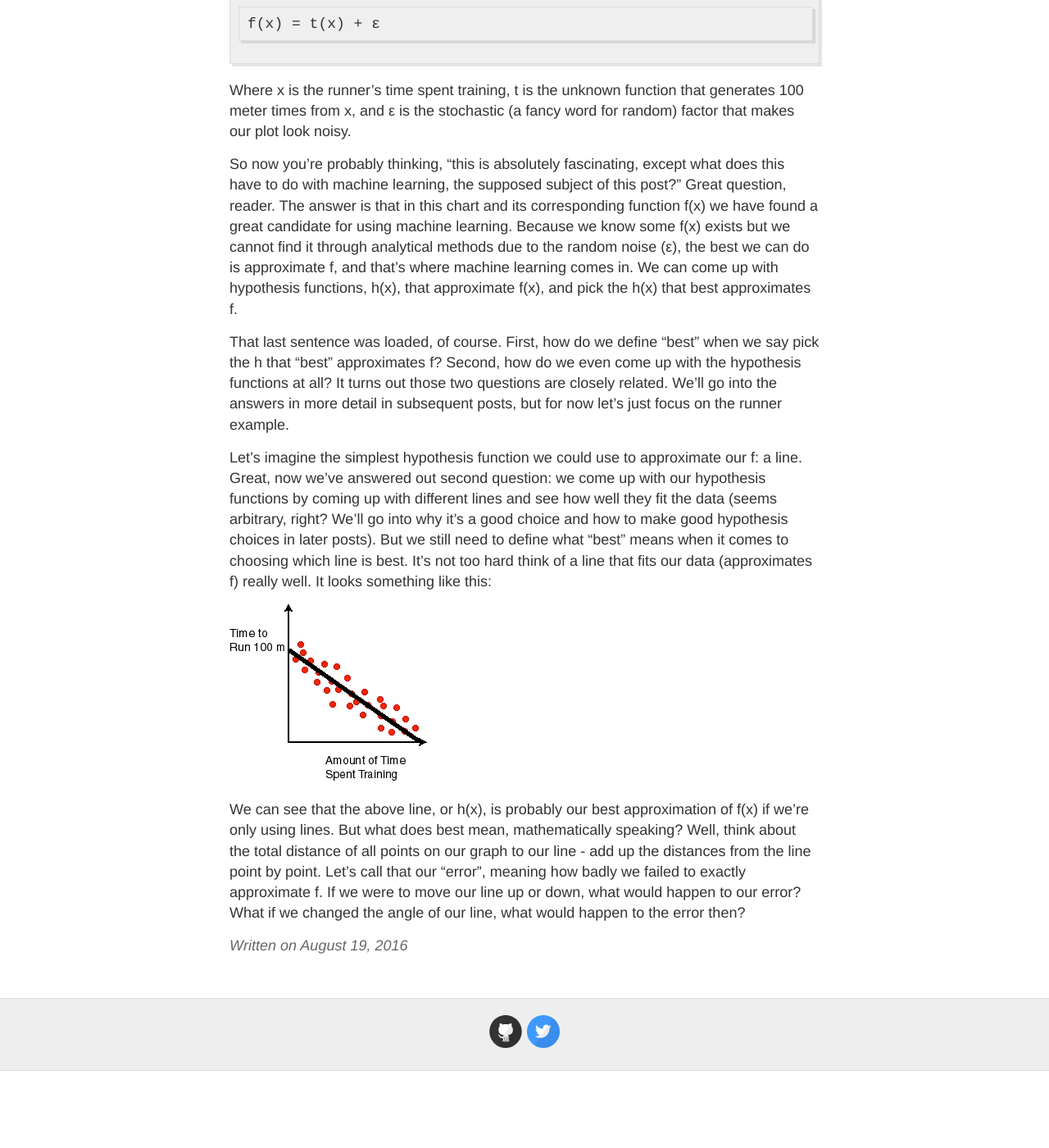
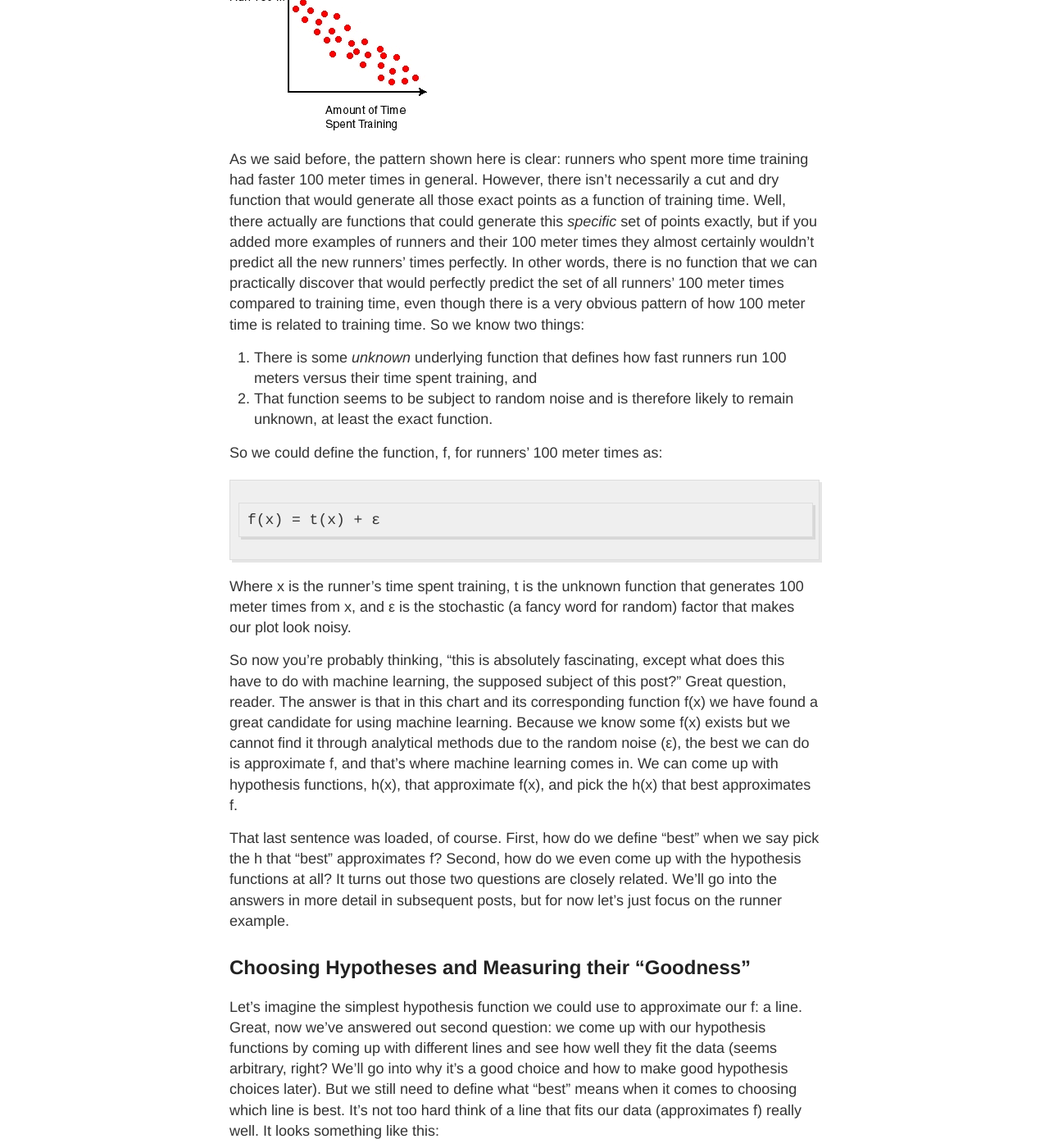
Before and after one commit to arogers1/arogers1.github.io, a Jekyll site: the page built from _posts/2016-08-19-Building-Skynet-Machine-Learning-Part-2.md, in a window 1280 px wide and 1400 px high, scrolled down 514 px. Shown: the whole window at 82% size. Built offline with Jekyll 4.4.1, drawn with Linux system fonts in a browser that asks for light colours; before the commit the page ends 1820 px from its top, so only the background shows below that; some of the changed text lies outside the part shown.

Commit message:
Update 2016-08-19-Building-Skynet-Machine-Learning-Part-2.md

```diff
--- a/_posts/2016-08-19-Building-Skynet-Machine-Learning-Part-2.md
+++ b/_posts/2016-08-19-Building-Skynet-Machine-Learning-Part-2.md
@@ -1,11 +1,15 @@
 ---
 layout: post
-title: Building Skynet - Machine Learning
+title: Building Skynet - Machine Learning, Part 2
 ---
 
-In our last [post](./2016-08-19-Building-Skynet-Machine-Learning.md) we talked about how machine learning is tightly related to pattern recognition.
+## Using Machine Learning to Predict Runner's 100 Meter Times
 
-So we know two things:
+In our last [post](https://arogers1.github.io/Building-Skynet-Machine-Learning/) we talked about how machine learning is tightly related to pattern recognition, and how most patterns in the world don't have a mathematical function we can use to perfectly predict any data point in the pattern. If we did have such a pattern, machine learning wouldn't be necessary, because we could simply use the pattern's underlying function for prediction. We used this plot as an example of a real-world pattern that we can't perfectly predict with a mathematical function:
+
+![alt text](../images/scatpl_runners.png)
+
+As we said before, the pattern shown here is clear: runners who spent more time training had faster 100 meter times in general. However, there isn't necessarily a cut and dry function that would generate all those exact points as a function of training time. Well, there actually are functions that could generate this *specific* set of points exactly, but if you added more examples of runners and their 100 meter times they almost certainly wouldn't predict all the new runners' times perfectly. In other words, there is no function that we can practically discover that would perfectly predict the set of all runners' 100 meter times compared to training time, even though there is a very obvious pattern of how 100 meter time is related to training time. So we know two things:
 
 1. There is some *unknown* underlying function that defines how fast runners run 100 meters versus their time spent training, and
 2. That function seems to be subject to random noise and is therefore likely to remain unknown, at least the exact function.
@@ -22,8 +26,10 @@ So now you're probably thinking, "this is absolutely fascinating, except what do
 
 That last sentence was loaded, of course. First, how do we define "best" when we say pick the h that "best" approximates f? Second, how do we even come up with the hypothesis functions at all? It turns out those two questions are closely related. We'll go into the answers in more detail in subsequent posts, but for now let's just focus on the runner example.
 
-Let's imagine the simplest hypothesis function we could use to approximate our f: a line. Great, now we've answered out second question: we come up with our hypothesis functions by coming up with different lines and see how well they fit the data (seems arbitrary, right? We'll go into why it's a good choice and how to make good hypothesis choices in later posts). But we still need to define what "best" means when it comes to choosing which line is best. It's not too hard think of a line that fits our data (approximates f) really well. It looks something like this:
+## Choosing Hypotheses and Measuring their "Goodness"
+
+Let's imagine the simplest hypothesis function we could use to approximate our f: a line. Great, now we've answered out second question: we come up with our hypothesis functions by coming up with different lines and see how well they fit the data (seems arbitrary, right? We'll go into why it's a good choice and how to make good hypothesis choices later). But we still need to define what "best" means when it comes to choosing which line is best. It's not too hard think of a line that fits our data (approximates f) really well. It looks something like this:
 
 ![alt text](../images/scatpl_runners_line.png)
 
-We can see that the above line, or h(x), is probably our best approximation of f(x) if we're only using lines. But what does best mean, mathematically speaking? Well, think about the total distance of all points on our graph to our line - add up the distances from the line point by point. Let's call that our "error", meaning how badly we failed to exactly approximate f. If we were to move our line up or down, what would happen to our error? What if we changed the angle of our line, what would happen to the error then?
+We can see that the above line, or h(x), is probably our best approximation of f(x) if we're only using lines. But what does best mean, mathematically speaking? Well, think about the total distance of all points on our graph to our line - add up the distances from the line point by point. Let's call that our "error", meaning how badly we failed to exactly approximate f. If we were to move our line up or down, what would happen to our error? What if we changed the angle of our line, what would happen to the error then? With a little thought it's apparent that if we changed our line in any of those ways our error - the sum of all distances of points to the line - would increase.
```
